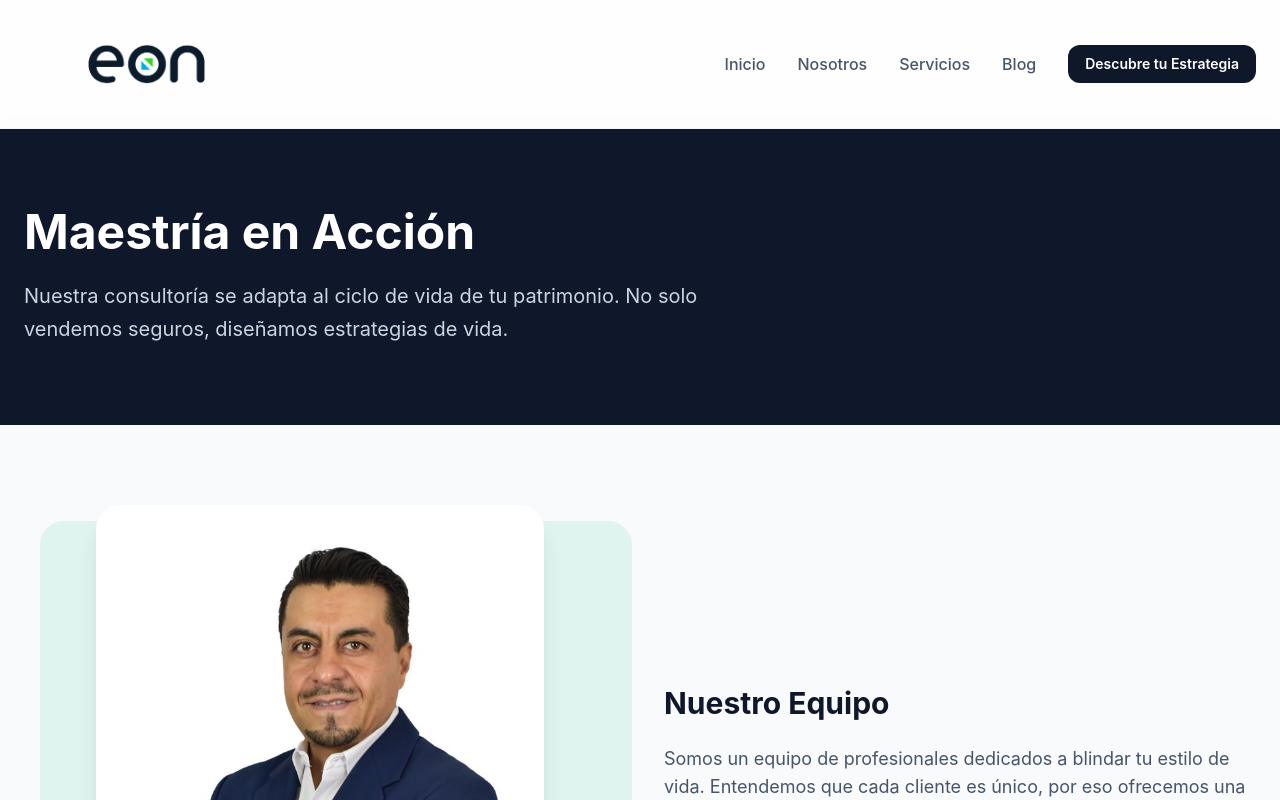
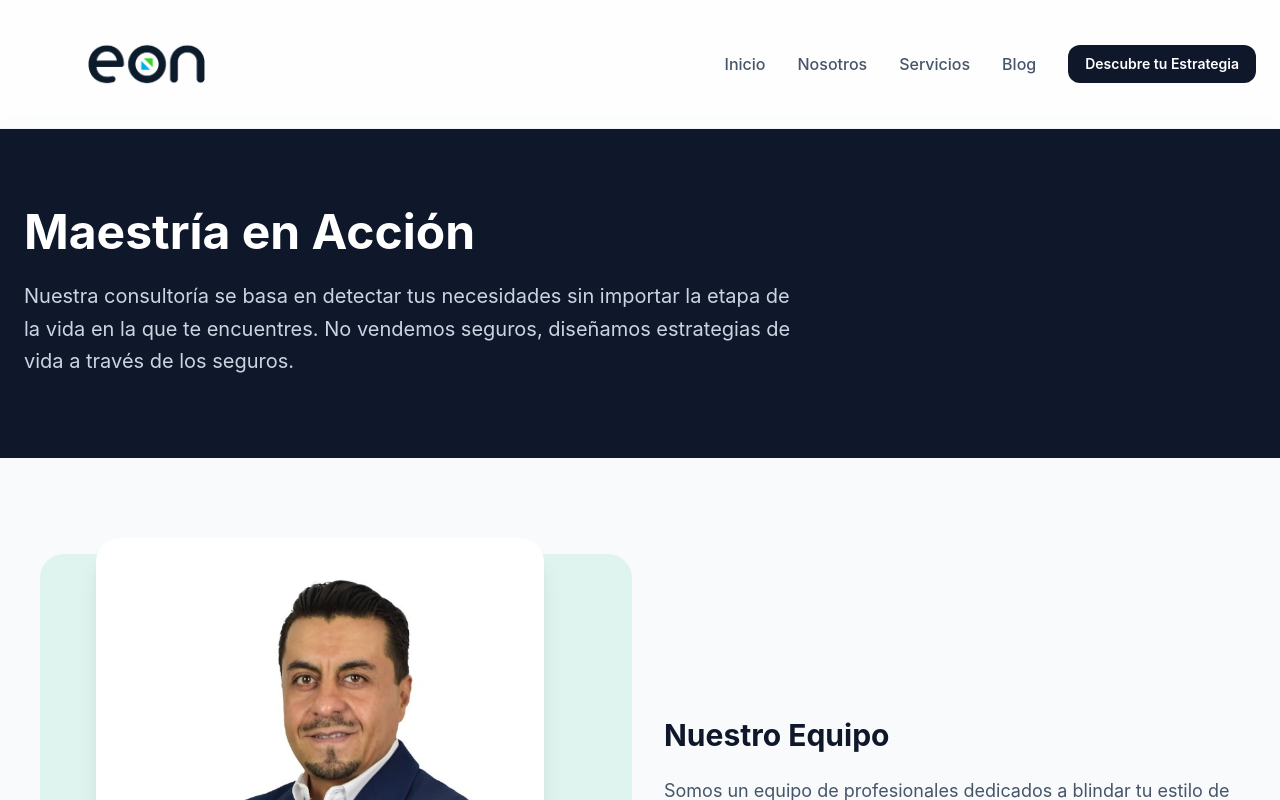
Before and after one commit to adalloya/eon-consultoria, a React (Vite) app: page /nosotros in a window 1280 px wide. Shown: the top 800 px of the page. Built offline with nearby package versions, Linux system fonts and the light colour scheme.

Commit message:
content: update about us mission statement

```diff
--- a/src/pages/About.jsx
+++ b/src/pages/About.jsx
@@ -17,7 +17,7 @@ export const About = () => {
                     >
                         <h1 className="text-4xl md:text-5xl font-bold mb-6">Maestría en Acción</h1>
                         <p className="text-xl text-slate-300 leading-relaxed">
-                            Nuestra consultoría se adapta al ciclo de vida de tu patrimonio. No solo vendemos seguros, diseñamos estrategias de vida.
+                            Nuestra consultoría se basa en detectar tus necesidades sin importar la etapa de la vida en la que te encuentres. No vendemos seguros, diseñamos estrategias de vida a través de los seguros.
                         </p>
                     </motion.div>
                 </div>
```
